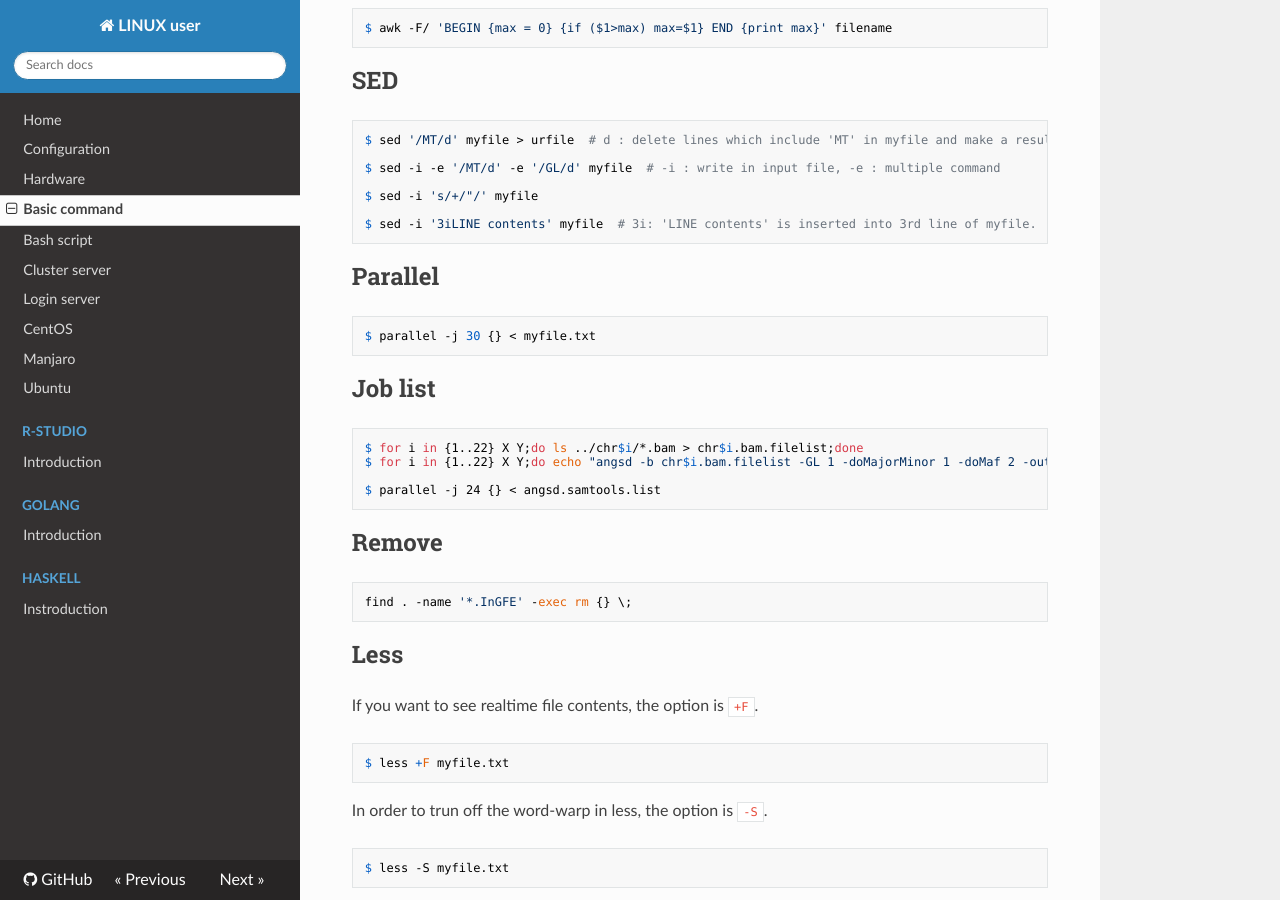
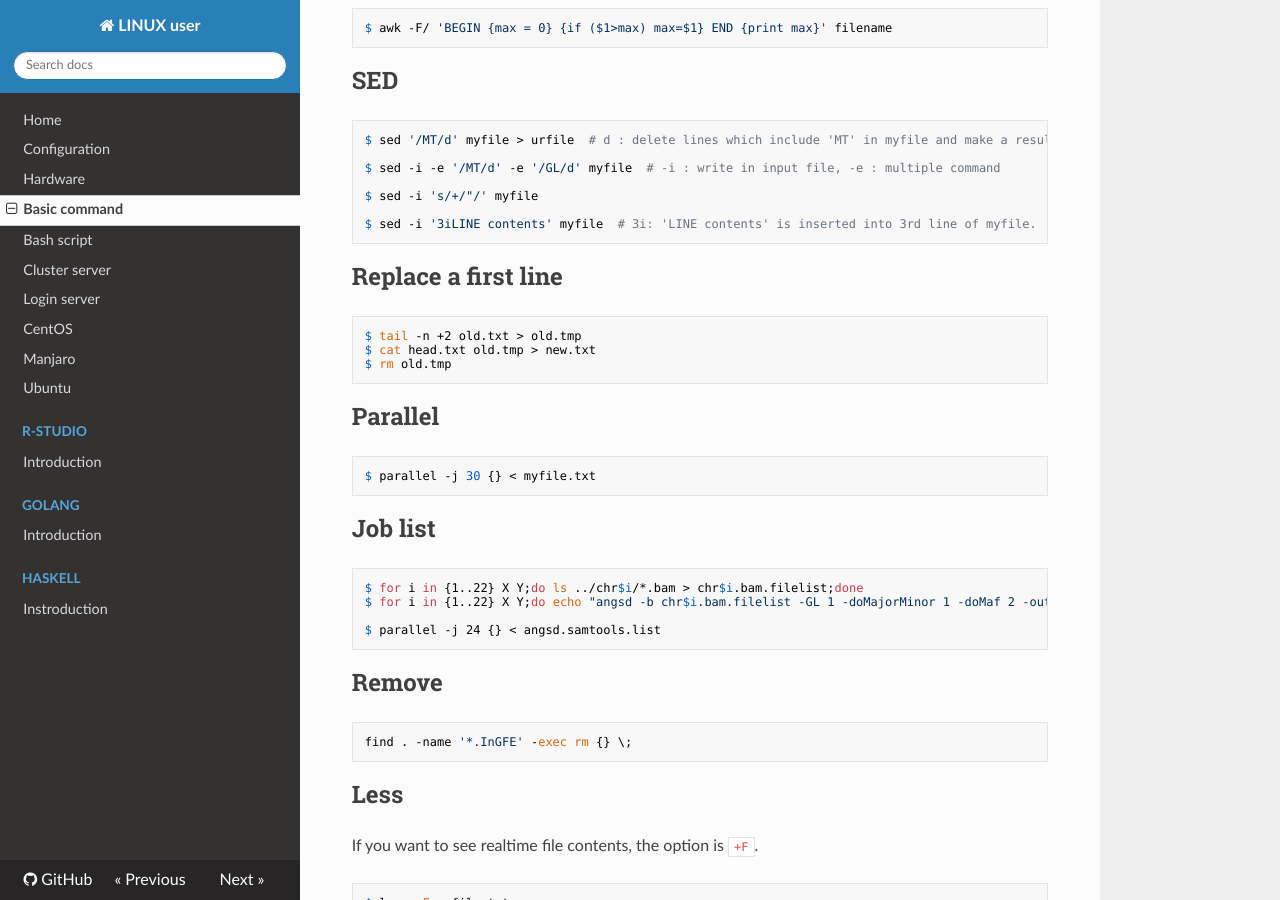
Before and after one commit to WonyoungCho/LINUX, an MkDocs documentation site: the page built from docs/basic_comm.md, in a window 1280 px wide and 900 px high, scrolled down 2736 px. Built offline with MkDocs 1.6.1, drawn with Linux system fonts in a browser that asks for light colours; nearby versions of some CDN libraries; old or Windows-style settings are respelled for this version of MkDocs.

Commit message:
Update basic_comm.md

````diff
--- a/docs/basic_comm.md
+++ b/docs/basic_comm.md
@@ -134,6 +134,13 @@ $ sed -i 's/+/"/' myfile
 $ sed -i '3iLINE contents' myfile  # 3i: 'LINE contents' is inserted into 3rd line of myfile.
 ```
 
+## Replace a first line
+```
+$ tail -n +2 old.txt > old.tmp
+$ cat head.txt old.tmp > new.txt
+$ rm old.tmp
+```
+
 ## Parallel
 ```
 $ parallel -j 30 {} < myfile.txt
````
